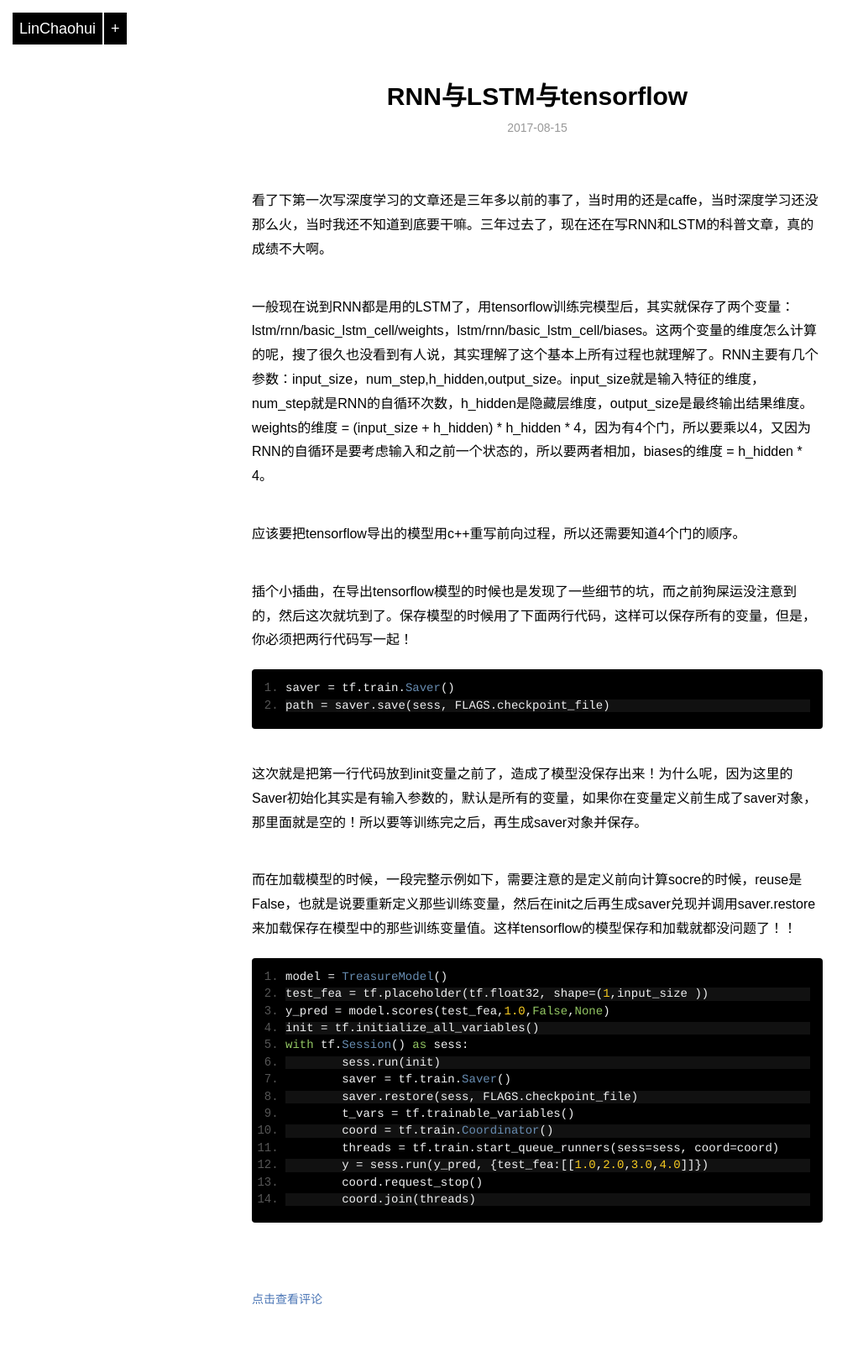
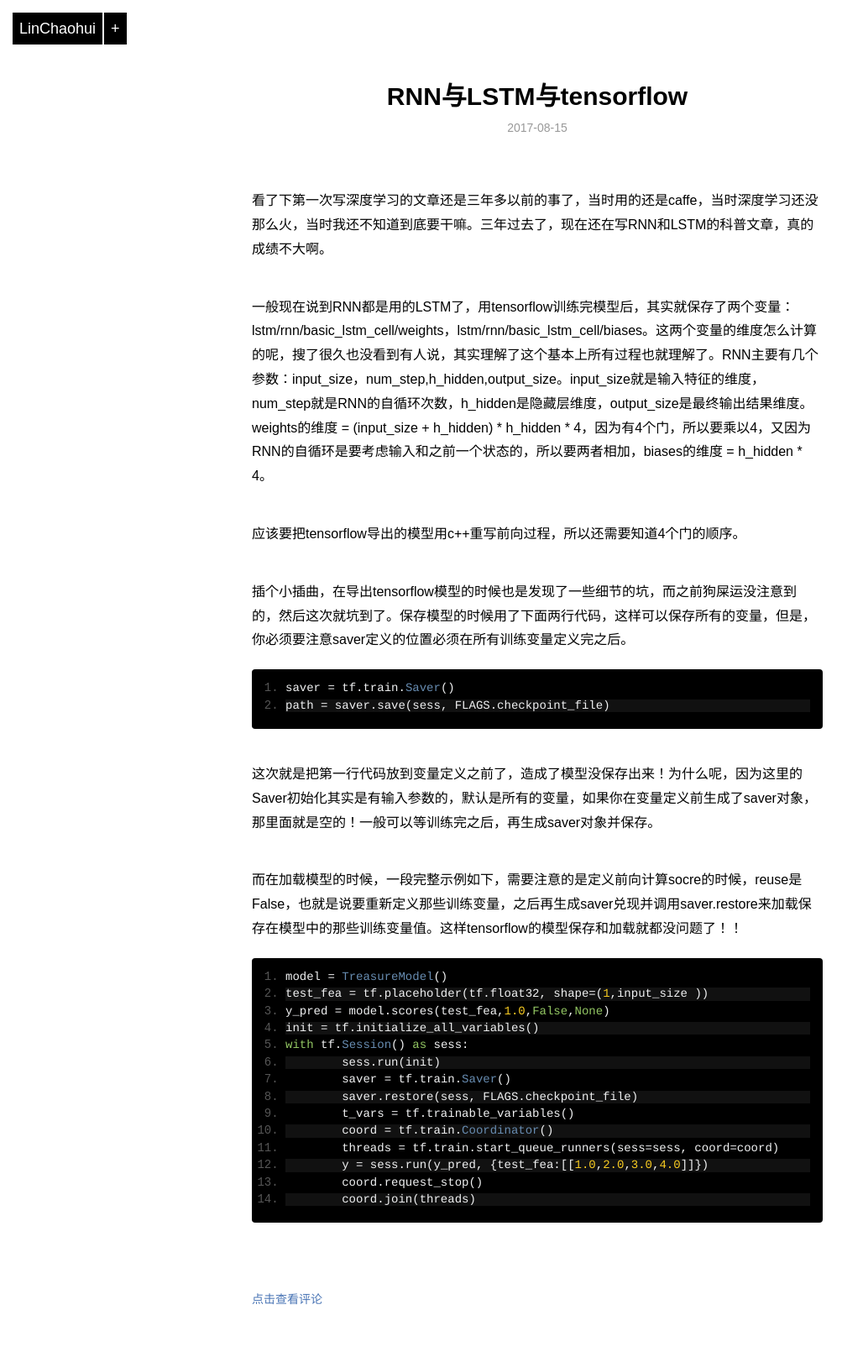
Before and after one commit to chaohui0/chaohui0.github.com, a Jekyll site: the page built from _posts/blog/2017-08-15-rnn-lstm.md, in a window 1280 px wide. Shown: the whole page at 84% size, without its empty margins (0-1028 px from the left). Built offline with Jekyll 4.4.1, drawn with Linux system fonts in a browser that asks for light colours; grey boxes are pictures that could not be loaded.

Commit message:
Update 2017-08-15-rnn-lstm.md

```diff
--- a/_posts/blog/2017-08-15-rnn-lstm.md
+++ b/_posts/blog/2017-08-15-rnn-lstm.md
@@ -11,14 +11,14 @@ category: blog
 
 应该要把tensorflow导出的模型用c++重写前向过程，所以还需要知道4个门的顺序。
 
-插个小插曲，在导出tensorflow模型的时候也是发现了一些细节的坑，而之前狗屎运没注意到的，然后这次就坑到了。保存模型的时候用了下面两行代码，这样可以保存所有的变量，但是，你必须把两行代码写一起！
+插个小插曲，在导出tensorflow模型的时候也是发现了一些细节的坑，而之前狗屎运没注意到的，然后这次就坑到了。保存模型的时候用了下面两行代码，这样可以保存所有的变量，但是，你必须要注意saver定义的位置必须在所有训练变量定义完之后。
 
 	saver = tf.train.Saver()
 	path = saver.save(sess, FLAGS.checkpoint_file)
 
-这次就是把第一行代码放到init变量之前了，造成了模型没保存出来！为什么呢，因为这里的Saver初始化其实是有输入参数的，默认是所有的变量，如果你在变量定义前生成了saver对象，那里面就是空的！所以要等训练完之后，再生成saver对象并保存。
+这次就是把第一行代码放到变量定义之前了，造成了模型没保存出来！为什么呢，因为这里的Saver初始化其实是有输入参数的，默认是所有的变量，如果你在变量定义前生成了saver对象，那里面就是空的！一般可以等训练完之后，再生成saver对象并保存。
 
-而在加载模型的时候，一段完整示例如下，需要注意的是定义前向计算socre的时候，reuse是False，也就是说要重新定义那些训练变量，然后在init之后再生成saver兑现并调用saver.restore来加载保存在模型中的那些训练变量值。这样tensorflow的模型保存和加载就都没问题了！！
+而在加载模型的时候，一段完整示例如下，需要注意的是定义前向计算socre的时候，reuse是False，也就是说要重新定义那些训练变量，之后再生成saver兑现并调用saver.restore来加载保存在模型中的那些训练变量值。这样tensorflow的模型保存和加载就都没问题了！！
 
 	model = TreasureModel()
 	test_fea = tf.placeholder(tf.float32, shape=(1,input_size ))
```
